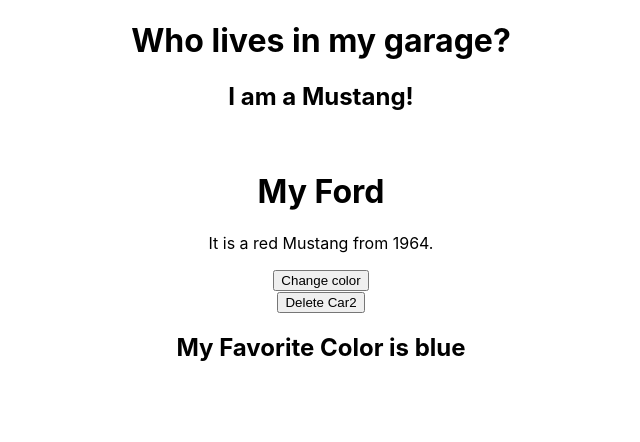
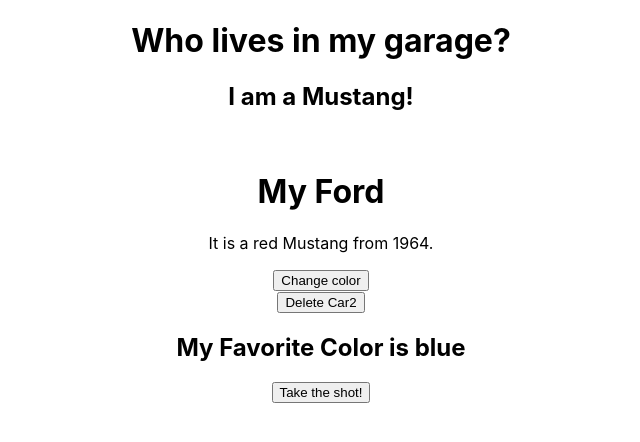
Before and after one commit to rwibawa/myfirstreact, a React (Create React App) app: page / in a window 1280 px wide. Shown: the top 442 px of the page, without its empty margins (319-959 px from the left). Built offline with nearby package versions, Linux system fonts and the light colour scheme.

Commit message:
Learn react events

```diff
--- a/src/App.js
+++ b/src/App.js
@@ -5,6 +5,7 @@
 // import Car from "components/Car";
 import Garage from "components/Garage";
 import Header from "components/Header";
+import Football from "components/Foodball";
 
 /*
 function App() {
@@ -39,6 +40,7 @@
         */}
         <Garage />
         <Header />
+        <Football />
       </div>
     );
   }
--- /dev/null
+++ b/src/components/Foodball.js
@@ -0,0 +1,21 @@
+import React, { Component } from "react";
+
+class Football extends Component {
+  shoot = (a, b) => {
+    console.log("a", a);
+    console.log("event", b);
+    alert(b.type);
+    /*
+        'b' represents the React event that triggered the function,
+        in this case the 'click' event
+        */
+  };
+
+  render() {
+    return (
+      <button onClick={this.shoot.bind(this, "Goal")}>Take the shot!</button>
+    );
+  }
+}
+
+export default Football;
```
